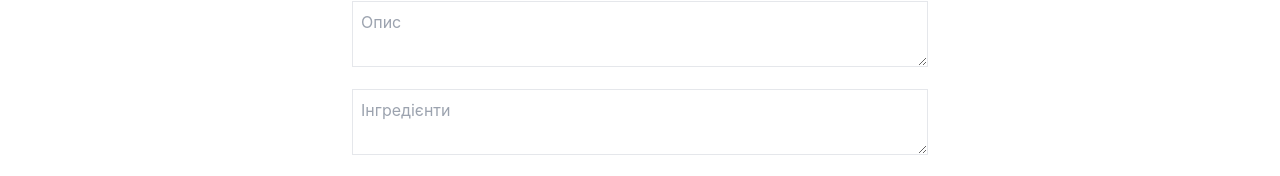
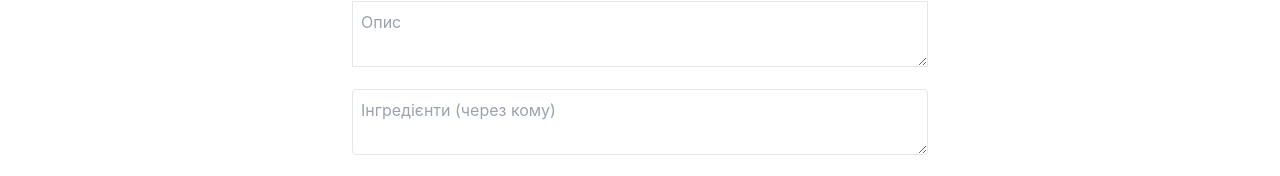
Before and after one commit to OlehVozniuk/recipes-app, a React (Create React App) app in the folder frontend/: page /recipes/new in a window 1280 px wide. Shown: the part 209-385 px from the top of the page. Built offline with nearby package versions, Linux system fonts and the light colour scheme.

Commit message:
fixed bug with split method on CreateRecipe

```diff
--- a/frontend/src/pages/CreateRecipe.js
+++ b/frontend/src/pages/CreateRecipe.js
@@ -6,7 +6,7 @@ const CreateRecipe = () => {
   const [form, setForm] = useState({
     name: "",
     description: "",
-    ingredients: "",
+    ingredients: [],
     instructions: "",
     image: null,
   });
@@ -74,10 +74,15 @@ const CreateRecipe = () => {
         />
         <textarea
           name="ingredients"
-          onChange={handleChange}
-          value={form.ingredients}
-          placeholder="Інгредієнти"
-          className="w-full border p-2"
+          value={form.ingredients.join(", ")}
+          onChange={(e) =>
+            setForm((prev) => ({
+              ...prev,
+              ingredients: e.target.value.split(",").map((i) => i.trim()),
+            }))
+          }
+          placeholder="Інгредієнти (через кому)"
+          className="w-full p-2 border rounded focus:outline-none focus:ring-2 focus:ring-green-500"
         />
 
         <textarea
```
Also changed, not shown: 8 other files (tests, documents, lock files or other folders).
